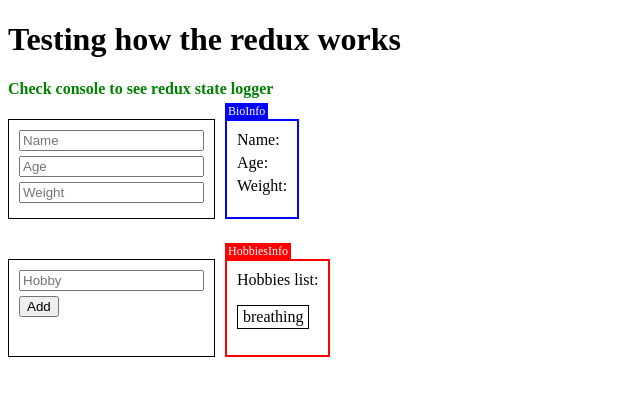
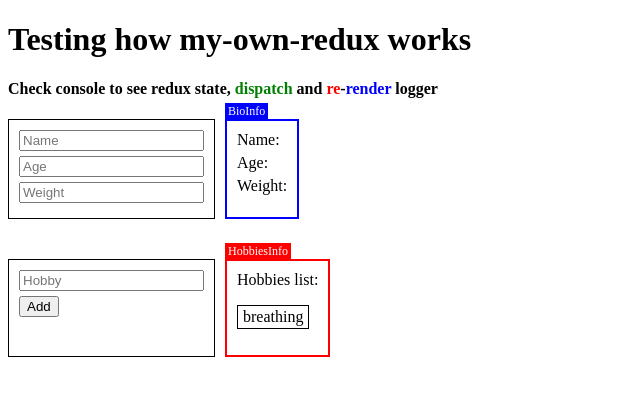
Before and after one commit to IlyaAgarishev/my-own-redux, a React (Create React App) app: page / in a window 1280 px wide. Shown: the top 396 px of the page, without its empty margins (0-640 px from the left). Built offline with nearby package versions, Linux system fonts and the light colour scheme.

Commit message:
added styles to h4

```diff
--- a/src/index.tsx
+++ b/src/index.tsx
@@ -10,8 +10,13 @@ const root = ReactDOM.createRoot(
 
 root.render(
   <Provider store={Store}>
-    <h1>Testing how the redux works</h1>
-    <h4 style={{ color: "green" }}>Check console to see redux state logger</h4>
+    <h1>Testing how my-own-redux works</h1>
+    <h4>
+      Check console to see redux state,{" "}
+      <span style={{ color: "green" }}>dispatch</span> and{" "}
+      <span style={{ color: "red" }}>re</span>-
+      <span style={{ color: "blue" }}>render</span> logger
+    </h4>
     <App />
   </Provider>
 );
```
